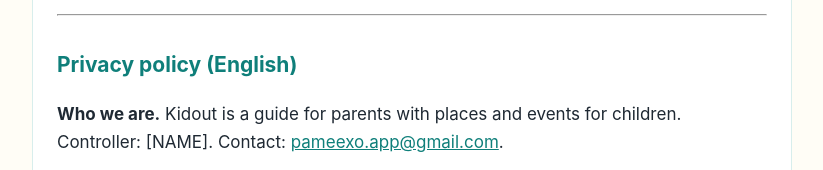
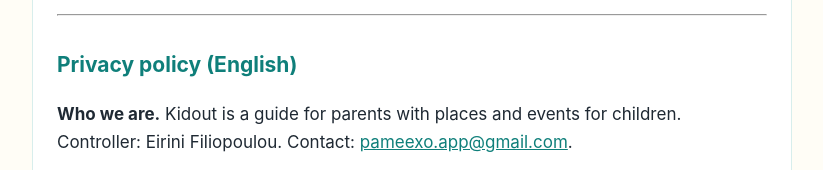
Before and after one commit to irenefiliop/pameexo-site, a plain HTML site: page privacy.html in a window 1280 px wide. Shown: the part 3065-3235 px from the top of the page, without its empty margins (228-1051 px from the left). Drawn offline with Linux system fonts and the light colour scheme.

Commit message:
Privacy: όνομα και στα αγγλικά

```diff
--- a/privacy.html
+++ b/privacy.html
@@ -79,7 +79,7 @@
 
   <section id="en">
   <h2>Privacy policy (English)</h2>
-  <p><strong>Who we are.</strong> Kidout is a guide for parents with places and events for children. Controller: [NAME]. Contact: <a href="mailto:pameexo.app@gmail.com">pameexo.app@gmail.com</a>.</p>
+  <p><strong>Who we are.</strong> Kidout is a guide for parents with places and events for children. Controller: Eirini Filiopoulou. Contact: <a href="mailto:pameexo.app@gmail.com">pameexo.app@gmail.com</a>.</p>
   <p><strong>Audience.</strong> The app is for <strong>adults</strong> (parents, guardians, businesses), not children. We do not knowingly collect children's data. Photos showing children's faces are not allowed.</p>
   <p><strong>Without an account:</strong> your location is used <strong>only on your device</strong>, if you allow it, and is never stored or sent to us. Favourites and "We've been here!" stay on your device. We count anonymous, aggregated page views, calls and direction taps per place. Suggestions and error reports contain only what you write.</p>
   <p><strong>With an account:</strong> your email (one-time code sign-in, no passwords); favourites, visit history and optionally your children's ages (never names) to sync across devices. Your history is visible <strong>only to you</strong>; other users see only the total number of families who visited a place. Reviews and, for businesses, business details and published content.</p>
```
